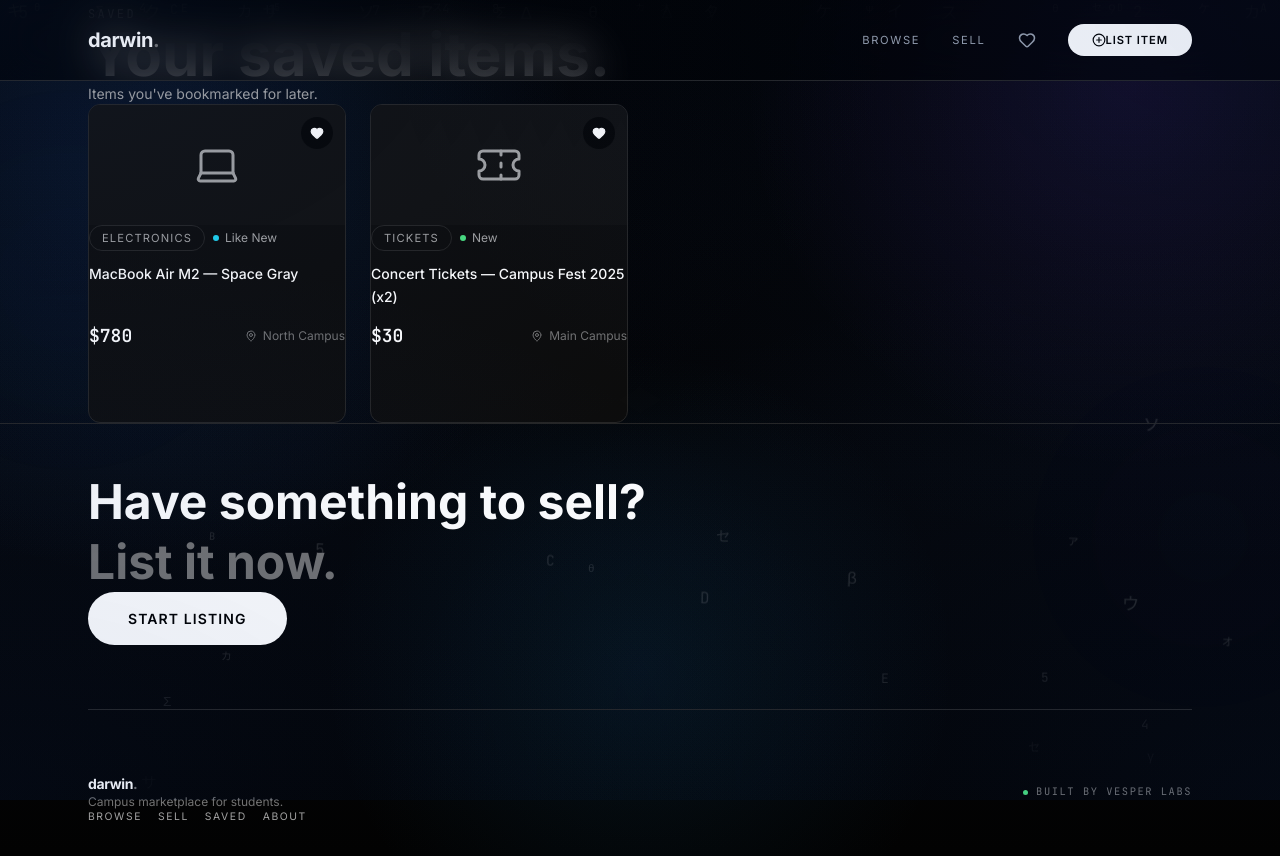
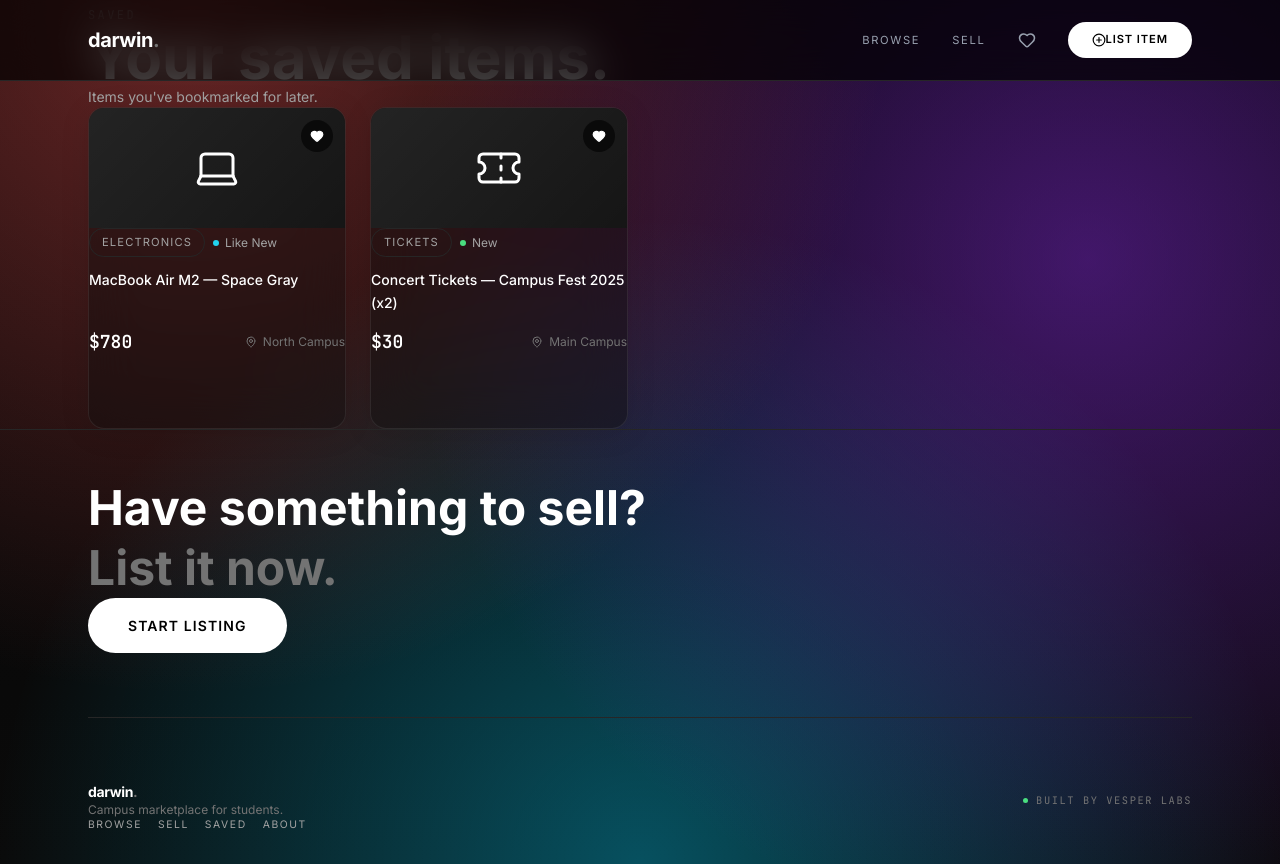
Before and after one commit to SyedQem/darwin, a Next.js app: page /saved in a window 1280 px wide. Built offline with nearby package versions, Linux system fonts and the light colour scheme.

Commit message:
initial color fixes

```diff
--- a/src/app/globals.css
+++ b/src/app/globals.css
@@ -29,42 +29,19 @@ html {
 
 body {
   font-family: 'Inter', -apple-system, BlinkMacSystemFont, sans-serif;
+  line-height: 1.7;
   background:
-    radial-gradient(circle at 12% 18%, rgba(46, 110, 210, 0.16) 0%, transparent 32%),
-    radial-gradient(circle at 88% 10%, rgba(120, 74, 255, 0.12) 0%, transparent 28%),
-    radial-gradient(circle at 50% 78%, rgba(25, 108, 161, 0.13) 0%, transparent 34%),
-    linear-gradient(180deg, #020202 0%, #05070b 55%, #020202 100%);
+    radial-gradient(circle at 15% 0%, rgba(255, 87, 87, 0.4) 0%, transparent 50%),
+    radial-gradient(circle at 85% 30%, rgba(138, 43, 226, 0.45) 0%, transparent 55%),
+    radial-gradient(circle at 50% 100%, rgba(0, 212, 255, 0.35) 0%, transparent 60%),
+    linear-gradient(180deg, #050505 0%, #0a0a0a 100%);
   color: var(--text-primary);
   -webkit-font-smoothing: antialiased;
   -moz-osx-font-smoothing: grayscale;
   overflow-x: hidden;
 }
 
-/* ── Vignette edges like Vesper Labs ── */
-body::before {
-  content: '';
-  position: fixed;
-  inset: 0;
-  pointer-events: none;
-  z-index: 9999;
-  background:
-    radial-gradient(ellipse at 0% 0%, var(--vignette-color) 0%, transparent 50%),
-    radial-gradient(ellipse at 100% 0%, var(--vignette-color) 0%, transparent 50%),
-    radial-gradient(ellipse at 0% 100%, var(--vignette-color) 0%, transparent 50%),
-    radial-gradient(ellipse at 100% 100%, var(--vignette-color) 0%, transparent 50%);
-}
 
-body::after {
-  content: '';
-  position: fixed;
-  inset: 0;
-  pointer-events: none;
-  z-index: 0;
-  opacity: 0.16;
-  background-image: radial-gradient(rgba(255, 255, 255, 0.18) 0.6px, transparent 0.6px);
-  background-size: 3px 3px;
-  mix-blend-mode: soft-light;
-}
 
 /* ── Section numbering labels ── */
 .section-label {
@@ -119,15 +96,19 @@ body::after {
 
 /* ── Card styles ── */
 .vspr-card {
-  background: var(--bg-card);
-  border: 1px solid var(--border-color);
-  border-radius: 12px;
+  background: rgba(13, 13, 13, 0.4);
+  backdrop-filter: blur(24px);
+  -webkit-backdrop-filter: blur(24px);
+  border: 1px solid rgba(255, 255, 255, 0.08);
+  border-radius: 16px;
   overflow: hidden;
-  transition: border-color 0.3s ease, transform 0.3s ease;
+  box-shadow: 0 4px 30px rgba(0, 0, 0, 0.1);
+  transition: border-color 0.4s ease, transform 0.4s cubic-bezier(0.175, 0.885, 0.32, 1.275), box-shadow 0.4s ease;
 }
 .vspr-card:hover {
-  border-color: var(--border-hover);
-  transform: translateY(-2px);
+  border-color: rgba(255, 255, 255, 0.2);
+  transform: translateY(-4px) scale(1.01);
+  box-shadow: 0 12px 40px rgba(0, 0, 0, 0.2), 0 0 20px rgba(255, 255, 255, 0.05);
 }
 
 /* ── Listing card image ── */
@@ -184,59 +165,7 @@ body::after {
   gap: 0.375rem;
 }
 
-/* ── Matrix background ── */
-.matrix-bg {
-  position: fixed;
-  inset: 0;
-  z-index: 0;
-  overflow: hidden;
-  pointer-events: none;
-  opacity: 0.13;
-}
 
-.matrix-glow {
-  position: absolute;
-  border-radius: 9999px;
-  filter: blur(60px);
-  opacity: 0.32;
-  animation: glow-drift 18s ease-in-out infinite;
-}
-
-.matrix-glow--1 {
-  width: clamp(280px, 35vw, 520px);
-  height: clamp(280px, 35vw, 520px);
-  left: -12%;
-  top: 8%;
-  background: radial-gradient(circle, rgba(59, 130, 246, 0.5) 0%, transparent 72%);
-}
-
-.matrix-glow--2 {
-  width: clamp(260px, 32vw, 500px);
-  height: clamp(260px, 32vw, 500px);
-  right: -10%;
-  bottom: 6%;
-  background: radial-gradient(circle, rgba(129, 88, 255, 0.46) 0%, transparent 72%);
-  animation-delay: -6s;
-}
-
-@keyframes glow-drift {
-  0%,
-  100% { transform: translate3d(0, 0, 0) scale(1); }
-  50% { transform: translate3d(0, -12px, 0) scale(1.05); }
-}
-.matrix-char {
-  position: absolute;
-  font-family: 'JetBrains Mono', monospace;
-  color: var(--text-primary);
-  font-size: 14px;
-  animation: float-char 20s linear infinite;
-}
-@keyframes float-char {
-  0% { transform: translateY(100vh) rotate(0deg); opacity: 0; }
-  10% { opacity: 1; }
-  90% { opacity: 1; }
-  100% { transform: translateY(-100vh) rotate(15deg); opacity: 0; }
-}
 
 /* ── Scroll indicator ── */
 .scroll-indicator {
--- a/src/app/layout.tsx
+++ b/src/app/layout.tsx
@@ -2,7 +2,6 @@ import type { Metadata } from 'next';
 import './globals.css';
 import Navbar from '@/components/Navbar';
 import Footer from '@/components/Footer';
-import MatrixBackground from '@/components/MatrixBackground';
 
 export const metadata: Metadata = {
   title: 'Darwin — Campus Marketplace',
@@ -13,7 +12,6 @@ export default function RootLayout({ children }: { children: React.ReactNode })
   return (
     <html lang="en">
       <body>
-        <MatrixBackground />
         <Navbar />
         <main className="relative z-10 pt-16 md:pt-20">
           {children}
--- a/src/components/ListingCard.tsx
+++ b/src/components/ListingCard.tsx
@@ -31,7 +31,7 @@ export default function ListingCard({ listing, index }: Props) {
           <div className="listing-image-container">
             <div
               className="w-full h-full flex items-center justify-center"
-              style={{ background: 'var(--bg-elevated)', color: 'var(--text-secondary)' }}
+              style={{ background: 'linear-gradient(135deg, rgba(255,255,255,0.08), rgba(255,255,255,0.02))', color: 'var(--text-primary)' }}
             >
               {categoryIcons[listing.category]}
             </div>
--- a/src/components/MatrixBackground.tsx
+++ /dev/null
@@ -1,57 +0,0 @@
-'use client';
-import { matrixChars } from '@/lib/data';
-
-interface MatrixChar {
-  id: number;
-  char: string;
-  left: number;
-  delay: number;
-  duration: number;
-  size: number;
-}
-
-const seededRandom = (seed: number) => {
-  const value = Math.sin(seed * 9999.91) * 43758.5453;
-  return value - Math.floor(value);
-};
-
-const chars: MatrixChar[] = Array.from({ length: 60 }, (_, i) => {
-  const r1 = seededRandom(i + 1);
-  const r2 = seededRandom(i + 11);
-  const r3 = seededRandom(i + 21);
-  const r4 = seededRandom(i + 31);
-  const r5 = seededRandom(i + 41);
-
-  return {
-      id: i,
-      char: matrixChars[Math.floor(r1 * matrixChars.length)],
-      left: r2 * 100,
-      delay: r3 * 20,
-      duration: 15 + r4 * 20,
-      size: 10 + r5 * 8,
-  };
-});
-
-export default function MatrixBackground() {
-
-  return (
-    <div className="matrix-bg" aria-hidden="true">
-      <div className="matrix-glow matrix-glow--1" />
-      <div className="matrix-glow matrix-glow--2" />
-      {chars.map((c) => (
-        <span
-          key={c.id}
-          className="matrix-char"
-          style={{
-            left: `${c.left}%`,
-            fontSize: `${c.size}px`,
-            animationDelay: `${c.delay}s`,
-            animationDuration: `${c.duration}s`,
-          }}
-        >
-          {c.char}
-        </span>
-      ))}
-    </div>
-  );
-}
```
